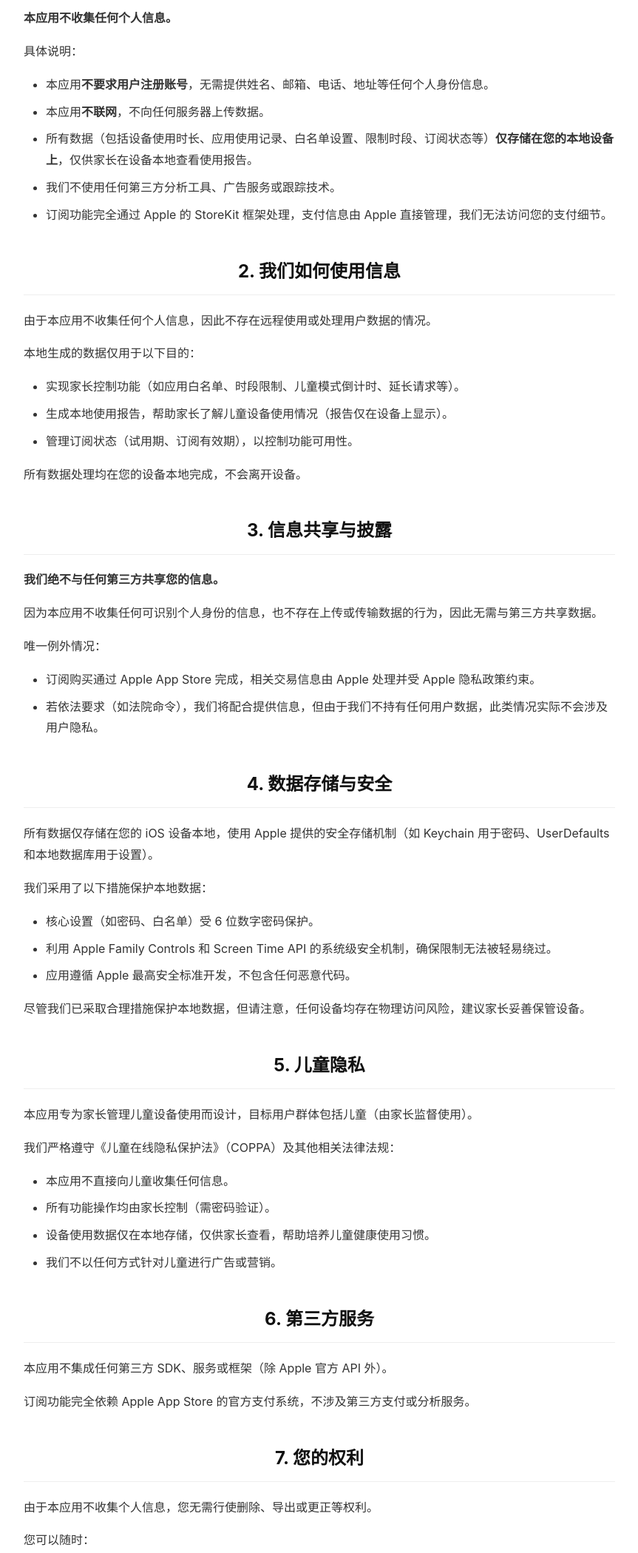
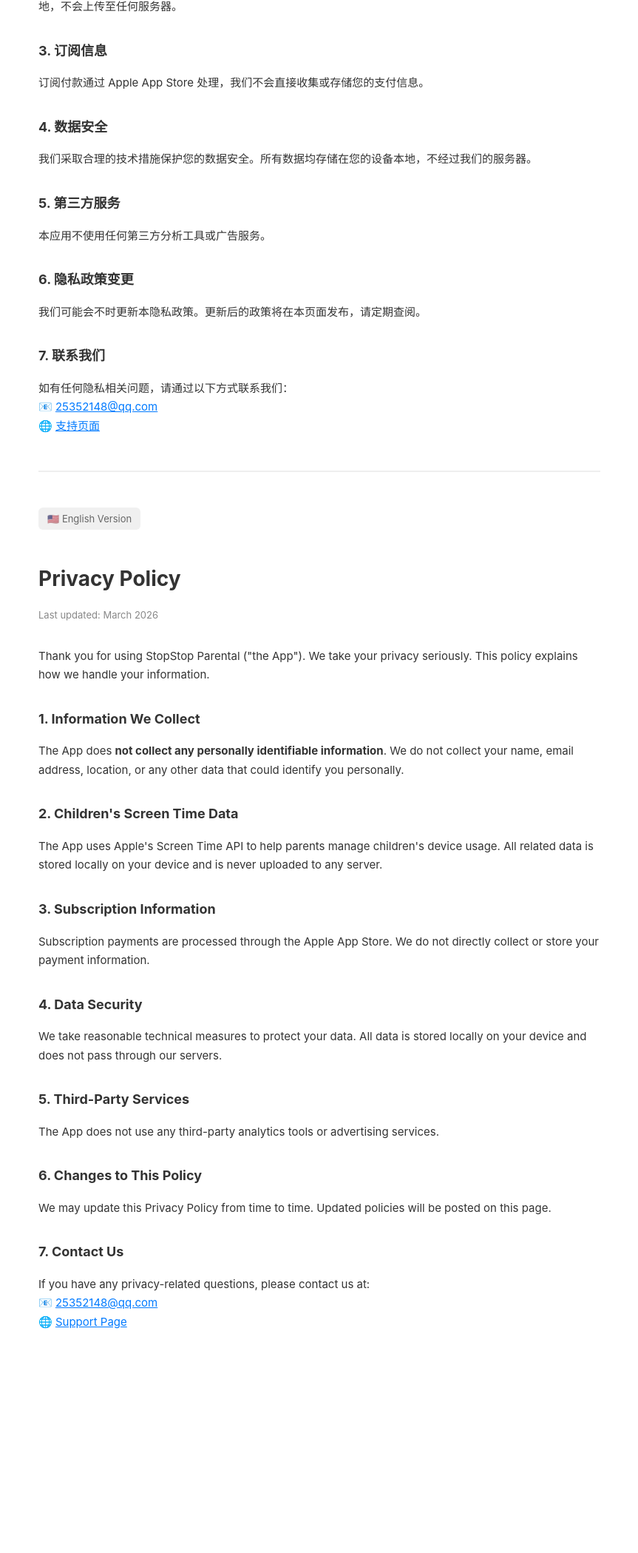
Before and after one commit to alvayan27/app-pages, a plain HTML site: page stopstop/privacy-policy/index.html in a window 1280 px wide. Shown: the part 514-2613 px from the top of the page at 74% size, without its empty margins (208-1071 px from the left). After the commit the page ends 2353 px from the top, so only its background shows below. Drawn offline with Linux system fonts and the light colour scheme.

Commit message:
Update index.html

```diff
--- a/stopstop/privacy-policy/index.html
+++ b/stopstop/privacy-policy/index.html
@@ -1,132 +1,83 @@
 <!DOCTYPE html>
-<html lang="zh-CN">
+<html lang="zh">
 <head>
-    <meta charset="UTF-8">
-    <meta name="viewport" content="width=device-width, initial-scale=1.0">
-    <title>停停手机（StopMobile）隐私政策</title>
-    <style>
-        body {
-            font-family: -apple-system, BlinkMacSystemFont, "Segoe UI", Roboto, "Helvetica Neue", Arial, sans-serif;
-            margin: 40px auto;
-            max-width: 800px;
-            line-height: 1.8;
-            color: #333;
-            padding: 20px;
-        }
-        h1, h2 {
-            color: #111;
-            text-align: center;
-        }
-        h2 {
-            margin-top: 40px;
-            border-bottom: 1px solid #eee;
-            padding-bottom: 10px;
-        }
-        p {
-            margin: 16px 0;
-        }
-        ul {
-            margin: 16px 0;
-            padding-left: 30px;
-        }
-        li {
-            margin: 8px 0;
-        }
-        .footer {
-            margin-top: 60px;
-            text-align: center;
-            color: #666;
-            font-size: 14px;
-        }
-    </style>
+  <meta charset="UTF-8" />
+  <meta name="viewport" content="width=device-width, initial-scale=1.0"/>
+  <title>隐私政策 / Privacy Policy – StopStop Parental</title>
+  <style>
+    body { font-family: -apple-system, sans-serif; max-width: 760px; margin: 40px auto; padding: 0 20px; color: #333; line-height: 1.7; }
+    h1 { font-size: 28px; margin-bottom: 4px; }
+    h2 { font-size: 18px; margin-top: 32px; }
+    p, li { font-size: 15px; }
+    a { color: #007aff; }
+    .updated { color: #888; font-size: 13px; margin-bottom: 32px; }
+    .divider { border: none; border-top: 2px solid #eee; margin: 48px 0; }
+    .lang-tag { display: inline-block; background: #f0f0f0; border-radius: 6px; padding: 4px 12px; font-size: 13px; color: #666; margin-bottom: 24px; }
+  </style>
 </head>
 <body>
 
-    <h1>停停手机（StopMobile）隐私政策</h1>
-    <p style="text-align: center;">最后更新日期：2026年2月10日</p>
-    <p style="text-align: center;">生效日期：2026年2月10日</p>
+  <!-- 中文版 -->
+  <span class="lang-tag">🇨🇳 中文版</span>
+  <h1>隐私政策</h1>
+  <p class="updated">最后更新：2026年3月</p>
 
-    <p>感谢您使用停停手机（以下简称“本应用”或“我们”）。我们非常重视您的隐私权，尤其是涉及儿童使用的场景。本隐私政策旨在向您清晰、透明地说明本应用如何收集、使用、存储和保护信息。</p>
+  <p>感谢您使用 StopStop Parental（以下简称"本应用"）。我们非常重视您的隐私，本政策说明我们如何收集、使用和保护您的信息。</p>
 
-    <p>本应用是一款纯本地运行的家长控制工具，专为帮助家长管理儿童设备使用时间而设计。我们致力于最大限度地保护用户（包括儿童）的隐私，所有功能均基于 Apple 官方提供的 Family Controls、Device Activity 和 Screen Time API 实现。</p>
+  <h2>1. 信息收集</h2>
+  <p>本应用<strong>不收集任何个人身份信息</strong>。我们不会收集您的姓名、电子邮件地址、位置信息或其他可识别个人身份的数据。</p>
 
-    <h2>1. 我们收集的信息</h2>
-    <p><strong>本应用不收集任何个人信息。</strong></p>
-    <p>具体说明：</p>
-    <ul>
-        <li>本应用<strong>不要求用户注册账号</strong>，无需提供姓名、邮箱、电话、地址等任何个人身份信息。</li>
-        <li>本应用<strong>不联网</strong>，不向任何服务器上传数据。</li>
-        <li>所有数据（包括设备使用时长、应用使用记录、白名单设置、限制时段、订阅状态等）<strong>仅存储在您的本地设备上</strong>，仅供家长在设备本地查看使用报告。</li>
-        <li>我们不使用任何第三方分析工具、广告服务或跟踪技术。</li>
-        <li>订阅功能完全通过 Apple 的 StoreKit 框架处理，支付信息由 Apple 直接管理，我们无法访问您的支付细节。</li>
-    </ul>
+  <h2>2. 儿童屏幕时间数据</h2>
+  <p>本应用使用 Apple 的 Screen Time API 来帮助家长管理儿童设备的使用时间。所有相关数据仅存储在您的设备本地，不会上传至任何服务器。</p>
 
-    <h2>2. 我们如何使用信息</h2>
-    <p>由于本应用不收集任何个人信息，因此不存在远程使用或处理用户数据的情况。</p>
-    <p>本地生成的数据仅用于以下目的：</p>
-    <ul>
-        <li>实现家长控制功能（如应用白名单、时段限制、儿童模式倒计时、延长请求等）。</li>
-        <li>生成本地使用报告，帮助家长了解儿童设备使用情况（报告仅在设备上显示）。</li>
-        <li>管理订阅状态（试用期、订阅有效期），以控制功能可用性。</li>
-    </ul>
-    <p>所有数据处理均在您的设备本地完成，不会离开设备。</p>
+  <h2>3. 订阅信息</h2>
+  <p>订阅付款通过 Apple App Store 处理，我们不会直接收集或存储您的支付信息。</p>
 
-    <h2>3. 信息共享与披露</h2>
-    <p><strong>我们绝不与任何第三方共享您的信息。</strong></p>
-    <p>因为本应用不收集任何可识别个人身份的信息，也不存在上传或传输数据的行为，因此无需与第三方共享数据。</p>
-    <p>唯一例外情况：</p>
-    <ul>
-        <li>订阅购买通过 Apple App Store 完成，相关交易信息由 Apple 处理并受 Apple 隐私政策约束。</li>
-        <li>若依法要求（如法院命令），我们将配合提供信息，但由于我们不持有任何用户数据，此类情况实际不会涉及用户隐私。</li>
-    </ul>
+  <h2>4. 数据安全</h2>
+  <p>我们采取合理的技术措施保护您的数据安全。所有数据均存储在您的设备本地，不经过我们的服务器。</p>
 
-    <h2>4. 数据存储与安全</h2>
-    <p>所有数据仅存储在您的 iOS 设备本地，使用 Apple 提供的安全存储机制（如 Keychain 用于密码、UserDefaults 和本地数据库用于设置）。</p>
-    <p>我们采用了以下措施保护本地数据：</p>
-    <ul>
-        <li>核心设置（如密码、白名单）受 6 位数字密码保护。</li>
-        <li>利用 Apple Family Controls 和 Screen Time API 的系统级安全机制，确保限制无法被轻易绕过。</li>
-        <li>应用遵循 Apple 最高安全标准开发，不包含任何恶意代码。</li>
-    </ul>
-    <p>尽管我们已采取合理措施保护本地数据，但请注意，任何设备均存在物理访问风险，建议家长妥善保管设备。</p>
+  <h2>5. 第三方服务</h2>
+  <p>本应用不使用任何第三方分析工具或广告服务。</p>
 
-    <h2>5. 儿童隐私</h2>
-    <p>本应用专为家长管理儿童设备使用而设计，目标用户群体包括儿童（由家长监督使用）。</p>
-    <p>我们严格遵守《儿童在线隐私保护法》（COPPA）及其他相关法律法规：</p>
-    <ul>
-        <li>本应用不直接向儿童收集任何信息。</li>
-        <li>所有功能操作均由家长控制（需密码验证）。</li>
-        <li>设备使用数据仅在本地存储，仅供家长查看，帮助培养儿童健康使用习惯。</li>
-        <li>我们不以任何方式针对儿童进行广告或营销。</li>
-    </ul>
+  <h2>6. 隐私政策变更</h2>
+  <p>我们可能会不时更新本隐私政策。更新后的政策将在本页面发布，请定期查阅。</p>
 
-    <h2>6. 第三方服务</h2>
-    <p>本应用不集成任何第三方 SDK、服务或框架（除 Apple 官方 API 外）。</p>
-    <p>订阅功能完全依赖 Apple App Store 的官方支付系统，不涉及第三方支付或分析服务。</p>
+  <h2>7. 联系我们</h2>
+  <p>如有任何隐私相关问题，请通过以下方式联系我们：<br/>
+  📧 <a href="mailto:25352148@qq.com">25352148@qq.com</a><br/>
+  🌐 <a href="https://alvayan27.github.io/app-pages/stopstop/support/">支持页面</a></p>
 
-    <h2>7. 您的权利</h2>
-    <p>由于本应用不收集个人信息，您无需行使删除、导出或更正等权利。</p>
-    <p>您可以随时：</p>
-    <ul>
-        <li>在应用设置中清除本地数据（重置白名单、时段等设置）。</li>
-        <li>卸载应用，所有本地数据将被自动删除。</li>
-        <li>通过 App Store 管理订阅（取消、恢复购买等）。</li>
-    </ul>
+  <hr class="divider"/>
 
-    <h2>8. 本隐私政策的变更</h2>
-    <p>我们可能不时更新本隐私政策以反映功能变更或法律要求。更新后将在本页面公布新版本，并更新“最后更新日期”。</p>
-    <p>建议您定期查看本政策。继续使用本应用即表示您接受更新后的隐私政策。</p>
+  <!-- English Version -->
+  <span class="lang-tag">🇺🇸 English Version</span>
+  <h1>Privacy Policy</h1>
+  <p class="updated">Last updated: March 2026</p>
 
-    <h2>9. 联系我们</h2>
-    <p>如果您对本隐私政策有任何疑问、建议或需要支持，请通过以下方式联系我们：</p>
-    <ul>
-        <li>电子邮件：20094498@qq.com</li>
-    </ul>
-    <p>我们将在合理时间内回复您的询问。</p>
+  <p>Thank you for using StopStop Parental ("the App"). We take your privacy seriously. This policy explains how we handle your information.</p>
 
-    <div class="footer">
-        <p>感谢您选择停停手机。我们致力于为您和孩子提供安全、健康的数字体验。</p>
-    </div>
+  <h2>1. Information We Collect</h2>
+  <p>The App does <strong>not collect any personally identifiable information</strong>. We do not collect your name, email address, location, or any other data that could identify you personally.</p>
+
+  <h2>2. Children's Screen Time Data</h2>
+  <p>The App uses Apple's Screen Time API to help parents manage children's device usage. All related data is stored locally on your device and is never uploaded to any server.</p>
+
+  <h2>3. Subscription Information</h2>
+  <p>Subscription payments are processed through the Apple App Store. We do not directly collect or store your payment information.</p>
+
+  <h2>4. Data Security</h2>
+  <p>We take reasonable technical measures to protect your data. All data is stored locally on your device and does not pass through our servers.</p>
+
+  <h2>5. Third-Party Services</h2>
+  <p>The App does not use any third-party analytics tools or advertising services.</p>
+
+  <h2>6. Changes to This Policy</h2>
+  <p>We may update this Privacy Policy from time to time. Updated policies will be posted on this page.</p>
+
+  <h2>7. Contact Us</h2>
+  <p>If you have any privacy-related questions, please contact us at:<br/>
+  📧 <a href="mailto:25352148@qq.com">25352148@qq.com</a><br/>
+  🌐 <a href="https://alvayan27.github.io/app-pages/stopstop/support/">Support Page</a></p>
 
 </body>
 </html>
```
